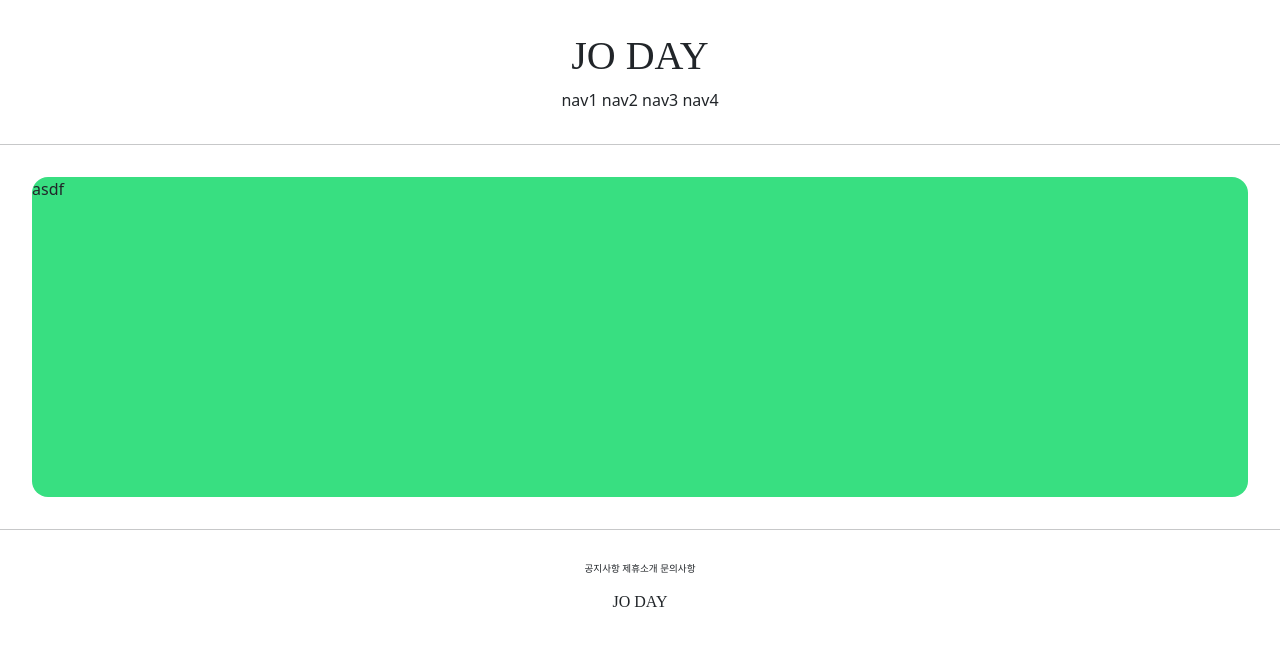
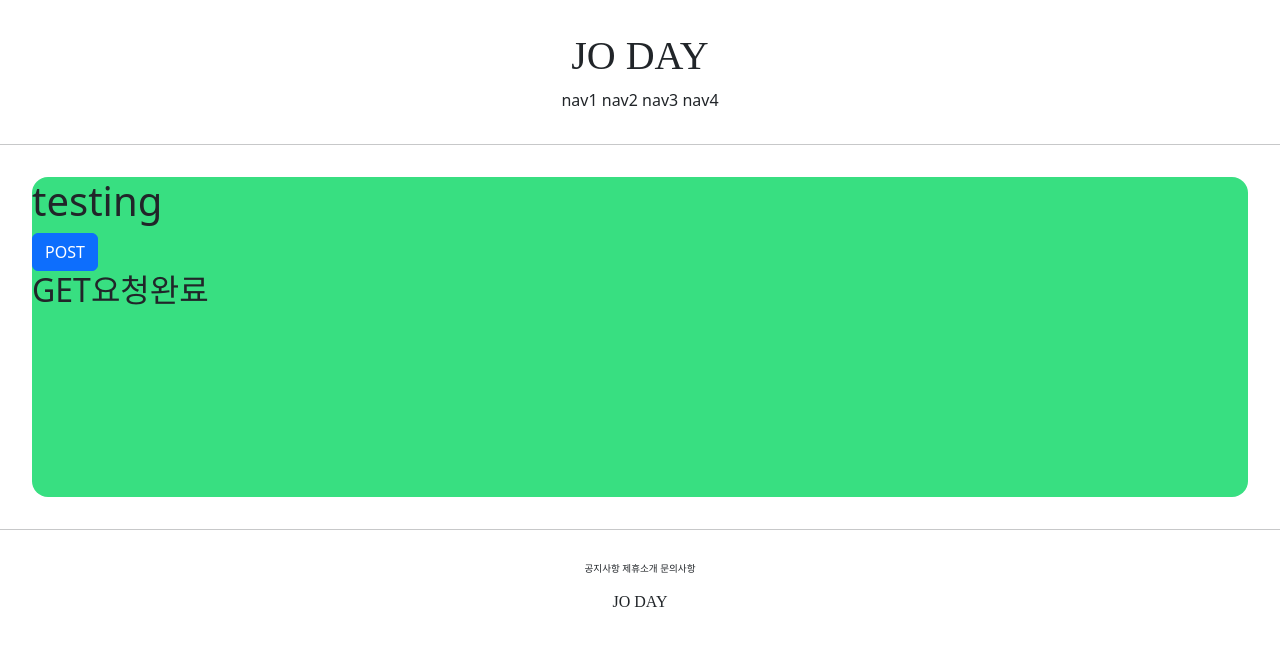
Before and after one commit to Jodayday/framework, a Django app: page /account/hi/ in a window 1280 px wide. Shown: the top 646 px of the page. Run offline with Django 4.2, Linux system fonts and the light colour scheme; some web fonts are replaced.

Commit message:
get,post 요청 받고 값전달

```diff
--- a/accountapp/templates/accountapp/hi.html
+++ b/accountapp/templates/accountapp/hi.html
@@ -2,6 +2,16 @@
 
 {% block content %}
 <div style="height: 20rem; background-color: #38df81; border-radius: 1rem; margin: 2rem;  ">
-asdf
+<h1>testing</h1>
+
+<form action="{% url 'accountapp:hi' %}" method="post">
+    {% csrf_token %}
+    <input type="submit" class="btn btn-primary" value="POST" >
+
+</form>
+
+<h2>{{text}}</h2>
+
+
 </div>
 {% endblock %}
--- a/accountapp/views.py
+++ b/accountapp/views.py
@@ -3,4 +3,11 @@ from django.shortcuts import render
 # Create your views here.
 
 def index(request):
-    return render(request, 'accountapp/hi.html')
+
+    if request.method == "POST":
+        return render(request, 'accountapp/hi.html',context={'text':'POST요청완료'})
+
+
+
+
+    return render(request, 'accountapp/hi.html',context={'text':'GET요청완료'})
```
